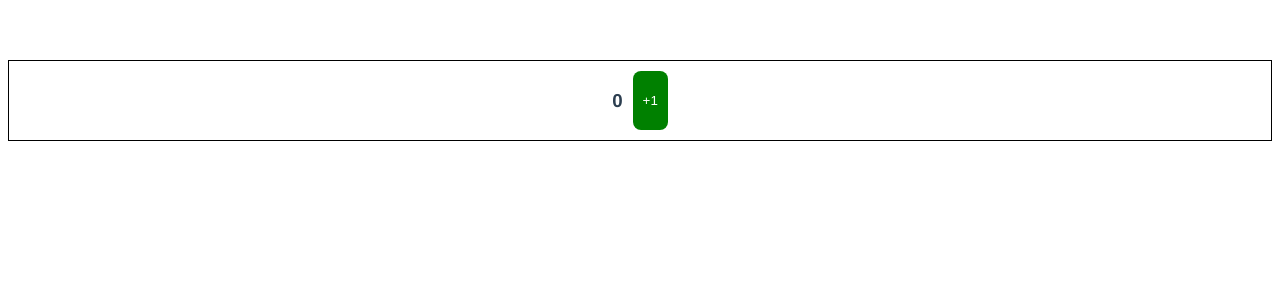
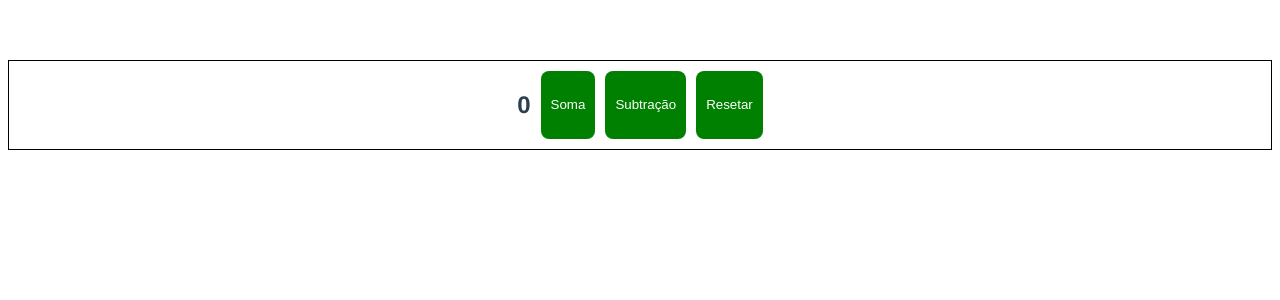
Before and after one commit to MariaEmilia611/Vue, a Vue app: page / in a window 1280 px wide. Shown: the top 300 px of the page. Built offline with nearby package versions, Linux system fonts and the light colour scheme.

Commit message:
Incrementando components de pai para filho e neto

```diff
--- a/src/App.vue
+++ b/src/App.vue
@@ -1,16 +1,16 @@
 <template>
   <div class="container-box">
-    <h3>{{ count }}</h3>
-    <MyButton @increment="incrementCount"/>
+    <h2>{{ count }}</h2>
+    <CounterButtons  @change-count="handleCountChange"/>
   </div>
 </template>
 
 <script>
-  import MyButton from './components/MyButton.vue';
+  import CounterButtons from './components/CounterButtons.vue';
 export default {
   name: 'App',
   components: {
-    MyButton
+    CounterButtons
 
   },
   data() {
@@ -19,8 +19,18 @@ export default {
     }
   },
   methods: {
-    incrementCount() {
-      this.count++
+    handleCountChange(action, value = 1) {
+      switch (action) {
+        case 'increment':
+          this.count += value
+          break
+        case 'decrement':
+          this.count -= value
+          break
+        case 'reset':
+          this.count = 0
+          break
+      }
     }
   }
 }
--- /dev/null
+++ b/src/components/CounterButtons.vue
@@ -0,0 +1,35 @@
+<template>
+    <div class="buttons">
+        <MyButton
+         title="Soma"
+         @updated="$emit('change-count', 'increment', 1)"
+        />
+        <MyButton
+         title="Subtração"
+          @updated="$emit('change-count', 'decrement', 1)"
+
+        />
+        <MyButton
+         title="Resetar"
+          @updated="$emit('change-count', 'reset')"
+        />
+    </div>
+</template>
+
+<script>
+import MyButton from './MyButton.vue';
+export default {
+    name: 'CounterButtons',
+    emits: ['change-count'],
+    components: {
+        MyButton
+    }
+}
+</script>
+
+<style>
+.buttons {
+    display: flex;
+    gap: 10px;
+}
+</style>
--- a/src/components/MyButton.vue
+++ b/src/components/MyButton.vue
@@ -1,11 +1,17 @@
 <template>
-    <button @click="$emit('increment')">
-        +1
+    <button @click="$emit('update')">
+        {{ title }}
     </button>
 </template>
 <script>
     export default {
         name: 'MyButton',
+        props: {
+            title: {
+                type: String,
+                default: '+1'
+            }
+        }
     }
 </script>
 <style>
```
